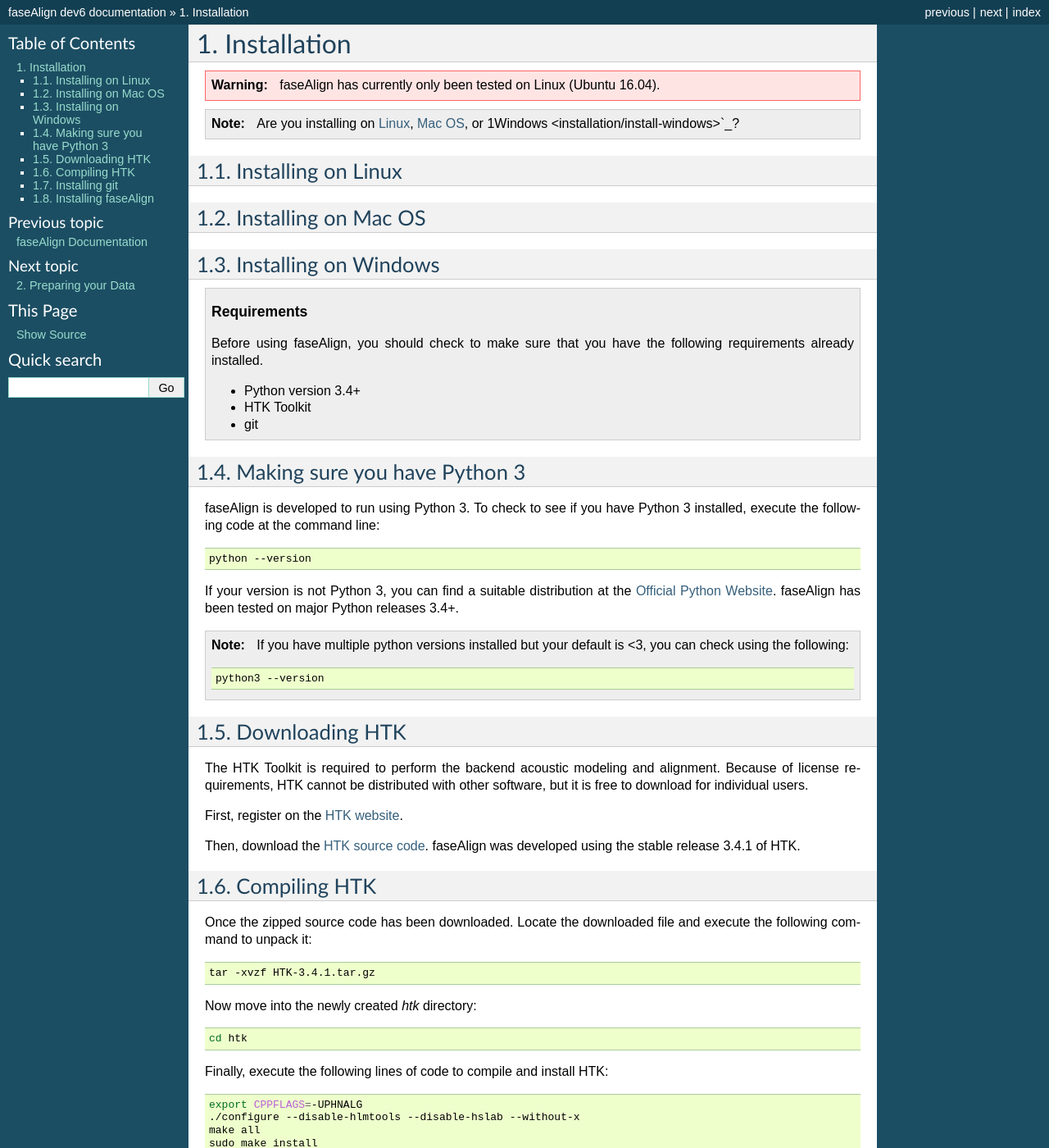
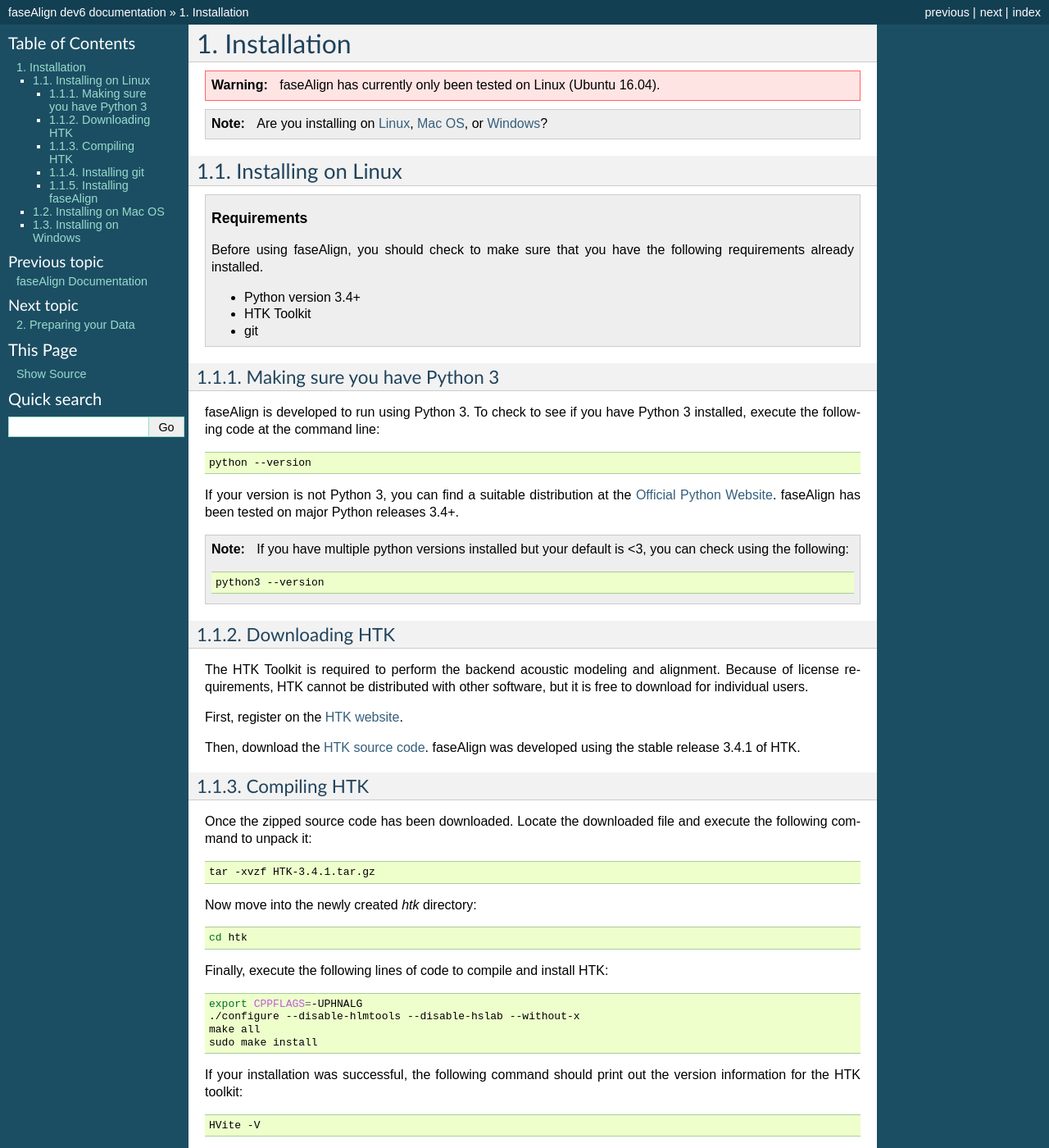
Before and after one commit to EricWilbanks/faseAlign, a Sphinx documentation site: the page built from docs/installation.rst, in a window 1280 px wide and 1400 px high. Shown: the whole window at 82% size. Built offline with Sphinx 7.4.7, drawn with Linux system fonts in a browser that asks for light colours; some of the changed text lies outside the part shown.

Commit message:
update installation.rst

```diff
--- a/docs/installation.rst
+++ b/docs/installation.rst
@@ -7,24 +7,12 @@
 
 .. note::
 
-	Are you installing on `Linux <installation/install-linux>`_, `Mac OS <installation/install-mac>`_, or 1Windows <installation/install-windows>`_?
+	Are you installing on `Linux <installation#install-linux>`_, `Mac OS <installation#install-mac>`_, or `Windows <installation#install-windows>`_?
 
 .. _install-linux:
 
 Installing on Linux
 -------------------
-
-.. _install-mac:
-
-Installing on Mac OS
---------------------
-
-
-.. _install-windows:
-
-Installing on Windows
----------------------
-
 
 .. topic:: Requirements
 
@@ -36,7 +24,8 @@
 
 
 Making sure you have Python 3
-----------------------------
++++++++++++++++++++++++++++++
+
 faseAlign is developed to run using Python 3. To check to see if you have Python 3 installed, execute the following code at the command line:
 
 .. code-block:: bash
@@ -53,7 +42,8 @@
 		python3 --version
 
 Downloading HTK
-----------------------
++++++++++++++++
+
 The HTK Toolkit is required to perform the backend acoustic modeling and alignment. Because of license requirements, HTK cannot be distributed with other software, but it is free to download for individual users.
 
 First, register on the `HTK website <http://htk.eng.cam.ac.uk/register.shtml>`_.
@@ -62,7 +52,8 @@
 
 
 Compiling HTK
----------------------
++++++++++++++
+
 Once the zipped source code has been downloaded. Locate the downloaded file and execute the following command to unpack it:
 
 .. code-block::	bash
@@ -91,11 +82,13 @@
 	HVite -V
 
 Installing git
---------------
+++++++++++++++
+
 Package installation and configuration is taken care of by pip and git. Follow the instructions on `git's website <https://git-scm.com/downloads>`_ to make sure you have it on your system.
 
 Installing faseAlign
---------------------
+++++++++++++++++++++
+
 Once git is installed, you can download and install the newest version of faseAlign using the following command:
 
 .. code-block:: bash
```
Also changed, not shown: other parts of docs/installation.rst (+12 -0 lines).
